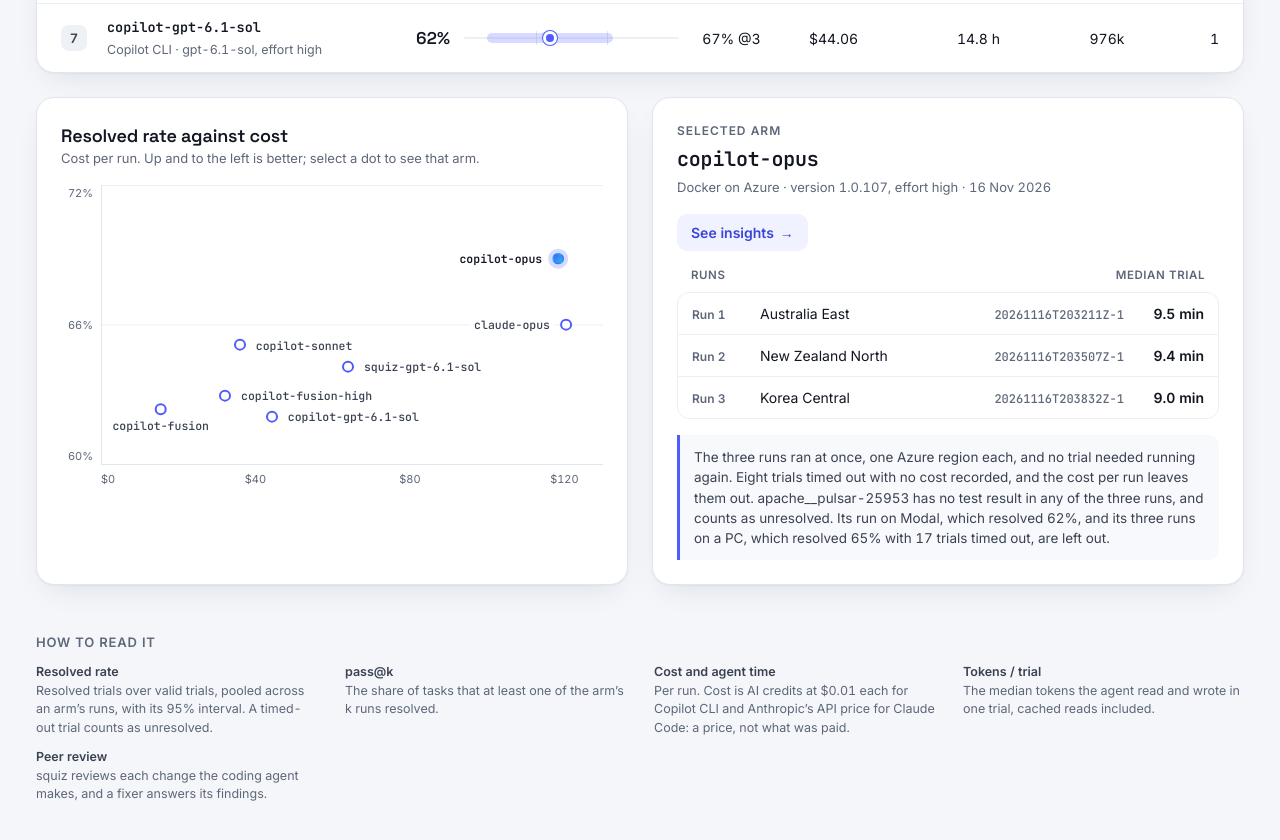
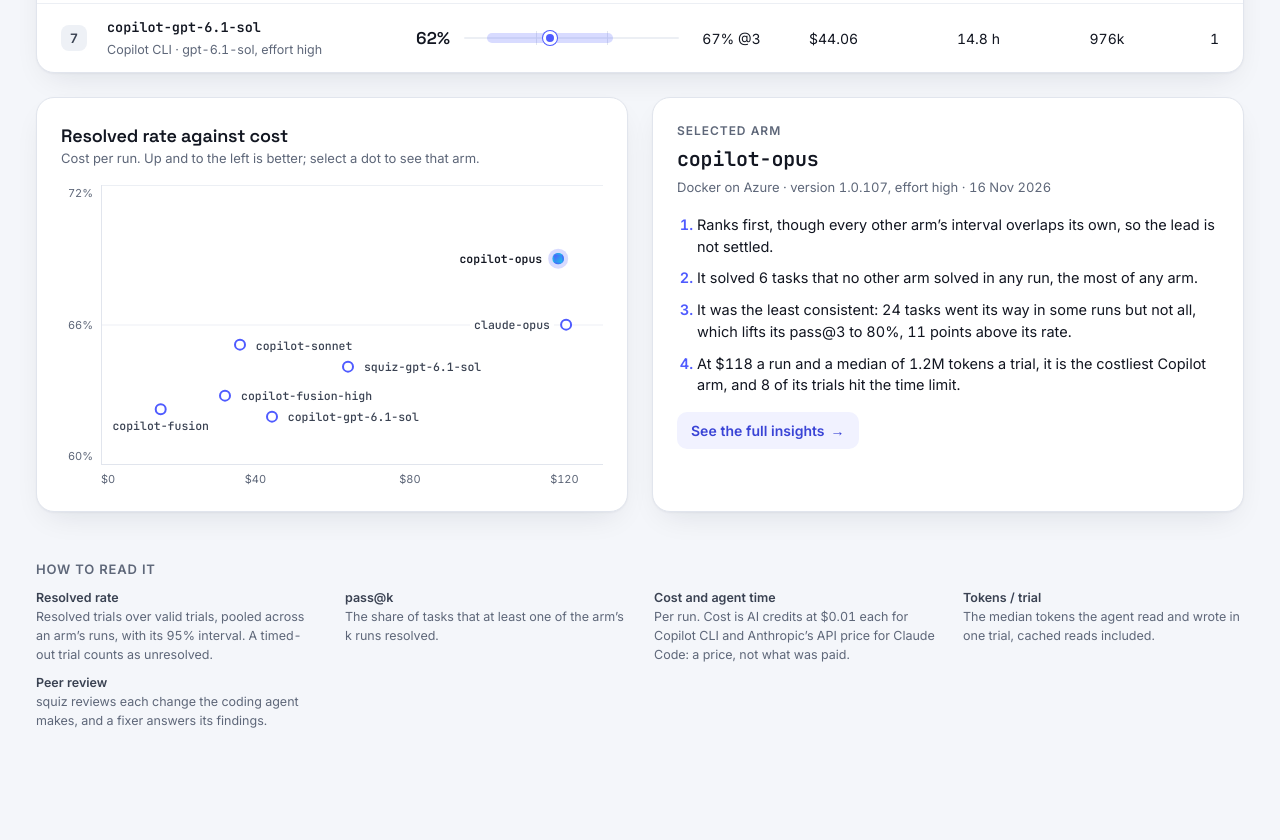
Before and after one commit to jacygao/suss, a plain HTML site: page site/index.html in a window 1280 px wide. Shown: the part 886-1726 px from the top of the page. After the commit the page ends 1673 px from the top, so only its background shows below. Drawn offline with Linux system fonts and the light colour scheme.

Commit message:
Show the selected arm's takeaways on the main page, and move its runs to its insights page
Co-Authored-By: Claude Opus 5.5 <noreply@anthropic.com>

```diff
--- a/site/app.js
+++ b/site/app.js
@@ -151,18 +151,8 @@
         el("h2", { id: "runs-title", class: "mono", text: arm.name }),
         el("p", { class: "small muted", text: meta.join(" · ") })
       ]),
-      el("a", { class: "go", href: "#" + current.title + "/" + arm.name }, ["See insights", el("span", { class: "arrow", "aria-hidden": "true", text: "→" })]),
-      el("div", { class: "runs-cap", "aria-hidden": "true" }, [el("span", { text: "Runs" }), el("span", { text: "Median trial" })]),
-      el("ol", { class: "runs" }, arm.runs.map(function (run, i) {
-        var region = run.where.split(", ").slice(1).join(", ") || run.where;
-        return el("li", {}, [
-          el("span", { class: "run-n", text: "Run " + (i + 1) }),
-          el("span", { class: "run-where" }, [region, oneDate ? null : el("span", { class: "muted", text: " · " + date(run.date) })]),
-          el("span", { class: "run-job mono", text: run.job }),
-          el("span", { class: "run-med", "aria-label": "median trial " + run.median.toFixed(1) + " minutes", text: run.median.toFixed(1) + " min" })
-        ]);
-      })),
-      arm.note ? el("p", { class: "note", text: arm.note }) : null
+      arm.takeaways && arm.takeaways.length ? el("ol", { class: "take" }, arm.takeaways.map(function (t) { return el("li", { text: t }); })) : null,
+      el("a", { class: "go", href: "#" + current.title + "/" + arm.name }, ["See the full insights", el("span", { class: "arrow", "aria-hidden": "true", text: "→" })])
     ])]);
   }
 
@@ -251,14 +241,16 @@
     cards.push(insCard("Run by run", "Resolved trials in each run, out of " + n + ".", [el("ul", { class: "rows" }, ins.runs.map(function (run, i) {
       var where = (arm.runs[i] && arm.runs[i].where.split(", ").slice(1).join(", ")) || (arm.runs[i] && arm.runs[i].where) || run.job;
       // Only Copilot CLI reports credits; another agent records none.
-      var extra = run.credits ? [run.credits.toLocaleString("en-AU") + " credits"] : [];
+      var extra = [];
+      if (arm.runs[i] && arm.runs[i].median != null) extra.push("median " + arm.runs[i].median.toFixed(1) + " min");
+      if (run.credits) extra.push(run.credits.toLocaleString("en-AU") + " credits");
       if (run.timedOut) extra.push(run.timedOut + " timed out");
       return el("li", {}, [
-        el("span", { class: "row-label" }, [where, el("span", { class: "small muted", text: extra.join(" · ") })]),
+        el("span", { class: "row-label" }, [where, el("span", { class: "run-job mono", text: run.job }), el("span", { class: "small muted", text: extra.join(" · ") })]),
         bar(run.resolved / run.trials),
         el("span", { class: "row-val", text: run.resolved + " / " + run.trials })
       ]);
-    }))]));
+    })), arm.note ? el("p", { class: "note", text: arm.note }) : null]));
 
     var always = ins.tasks.always, some = ins.tasks.sometimes.length, never = ins.tasks.never.length, all = always + some + never;
     cards.push(insCard("How consistent", "Each task, by how many of the arm’s runs resolved it.", [
--- a/site/styles.css
+++ b/site/styles.css
@@ -134,14 +134,8 @@ tr.selected .track .dot, .acard.selected .track .dot { background: linear-gradie
 .pair { display: grid; grid-template-columns: repeat(auto-fit, minmax(380px, 1fr)); gap: 24px; }
 .detail-head { display: flex; flex-direction: column; gap: 4px; }
 .detail-head h2 { font-size: 20px; }
-.detail { container-type: inline-size; }
-.runs-cap { display: flex; justify-content: space-between; font-size: 11.5px; font-weight: 600; letter-spacing: 0.05em; text-transform: uppercase; color: var(--muted); padding: 0 14px; margin-bottom: -8px; }
-.runs { list-style: none; margin: 0; padding: 0; display: flex; flex-direction: column; border: 1px solid var(--line-2); border-radius: 12px; overflow: hidden; }
-.runs li { display: grid; grid-template-columns: 52px 1fr auto auto; gap: 4px 16px; align-items: baseline; padding: 10px 14px; font-size: 14px; }
-.runs li + li { border-top: 1px solid var(--line-2); }
-.run-n { color: var(--muted); font-size: 12px; font-weight: 600; }
-.run-job { color: var(--muted); font-size: 12px; }
-.run-med { font-weight: 600; text-align: right; min-width: 64px; }
+.take { margin: 0; padding-left: 20px; display: flex; flex-direction: column; gap: 10px; font-size: 14.5px; line-height: 1.5; color: var(--text); flex-grow: 1; }
+.take li::marker { color: var(--accent); font-weight: 600; }
 .note { padding: 12px 14px; background: var(--note-bg); border-left: 3px solid var(--accent); border-radius: 0 10px 10px 0; font-size: 13.5px; color: var(--text-2); }
 
 .scatter { display: flex; gap: 8px; flex-grow: 1; }
@@ -185,13 +179,6 @@ tr.selected .track .dot, .acard.selected .track .dot { background: linear-gradie
   .pair { grid-template-columns: minmax(0, 1fr); }
 }
 
-/* Run rows fold to two lines wherever the details card is narrow, whatever the page width. */
-@container (max-width: 520px) {
-  .runs li { grid-template-columns: 1fr auto; }
-  .run-n { display: none; }
-  .run-job { grid-column: 1 / -1; order: 3; }
-}
-
 /* An arm's insights page. */
 .go { align-self: flex-start; display: inline-flex; align-items: center; padding: 8px 14px; border-radius: 10px; background: var(--select); color: var(--accent-text); font-weight: 600; font-size: 14px; text-decoration: none; }
 .go:hover { background: var(--accent-soft); }
@@ -209,6 +196,7 @@ h3 .muted { text-transform: none; letter-spacing: 0; font-weight: 500; }
 .rows.tight li { grid-template-columns: minmax(0, 1fr) auto; gap: 8px; }
 .row-label { display: flex; flex-direction: column; min-width: 0; overflow-wrap: anywhere; }
 .row-label.mono { font-size: 12.5px; }
+.run-job { font-size: 11.5px; color: var(--muted); }
 .row-val { font-weight: 600; text-align: right; white-space: nowrap; }
 .meter { height: 8px; border-radius: 4px; background: var(--line-2); overflow: hidden; }
 .meter .fill { display: block; height: 100%; border-radius: 4px; background: linear-gradient(90deg, var(--accent), var(--accent-2)); }
```
